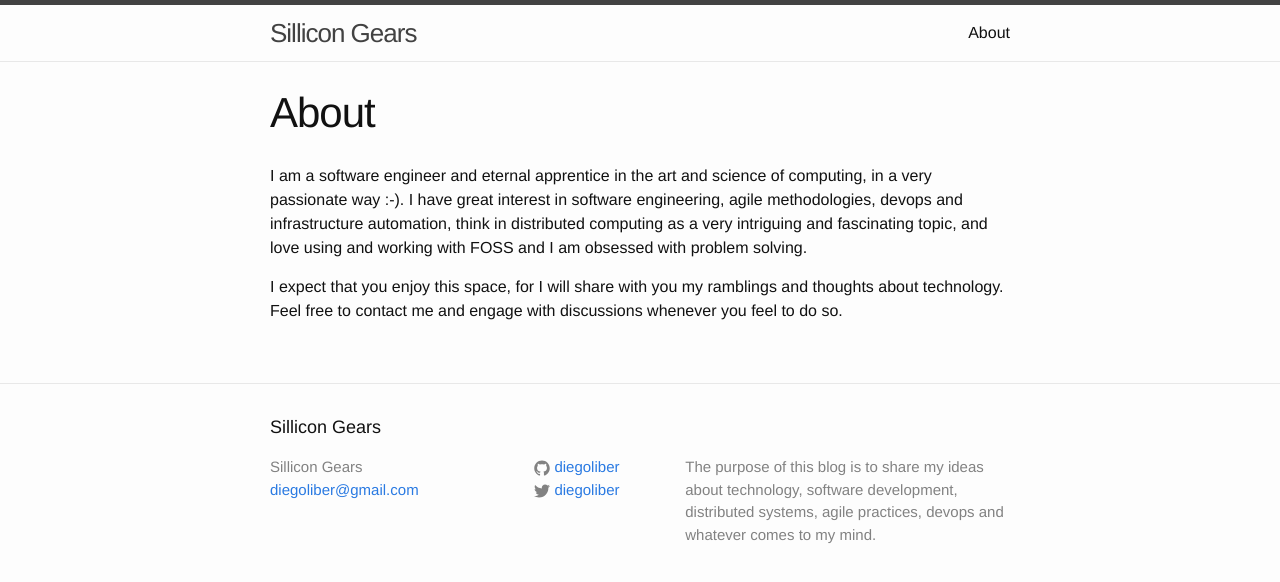
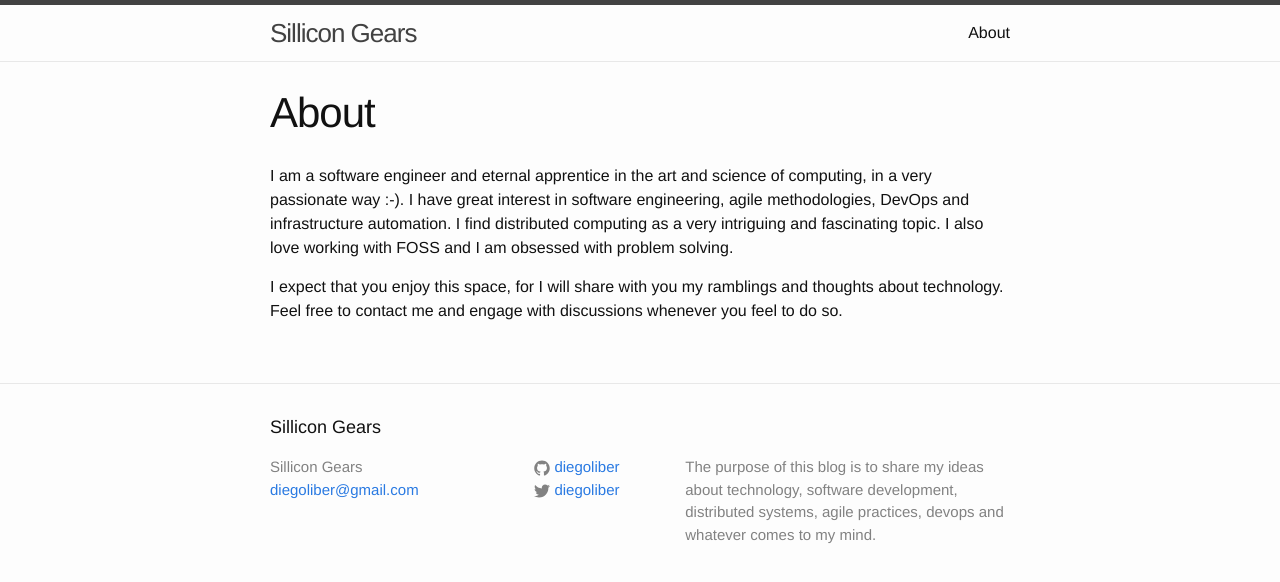
Before and after one commit to diegoliber/diegoliber.github.io, a Jekyll site: the page built from about.md, in a window 1280 px wide. Shown: the top 582 px of the page. Built offline with Jekyll 4.4.1, drawn with Linux system fonts in a browser that asks for light colours.

Commit message:
Edited the about section.

```diff
--- a/about.md
+++ b/about.md
@@ -4,6 +4,6 @@ title: About
 permalink: /about/
 ---
 
-I am a software engineer and eternal apprentice in the art and science of computing, in a very passionate way :-). I have great interest in software engineering, agile methodologies, devops and infrastructure automation, think in distributed computing as a very intriguing and fascinating topic, and love using and working with FOSS and I am obsessed with problem solving.
+I am a software engineer and eternal apprentice in the art and science of computing, in a very passionate way :-). I have great interest in software engineering, agile methodologies, DevOps and infrastructure automation. I find distributed computing as a very intriguing and fascinating topic. I also love working with FOSS and I am obsessed with problem solving.
 
 I expect that you enjoy this space, for I will share with you my ramblings and thoughts about technology. Feel free to contact me and engage with discussions whenever you feel to do so.
```
